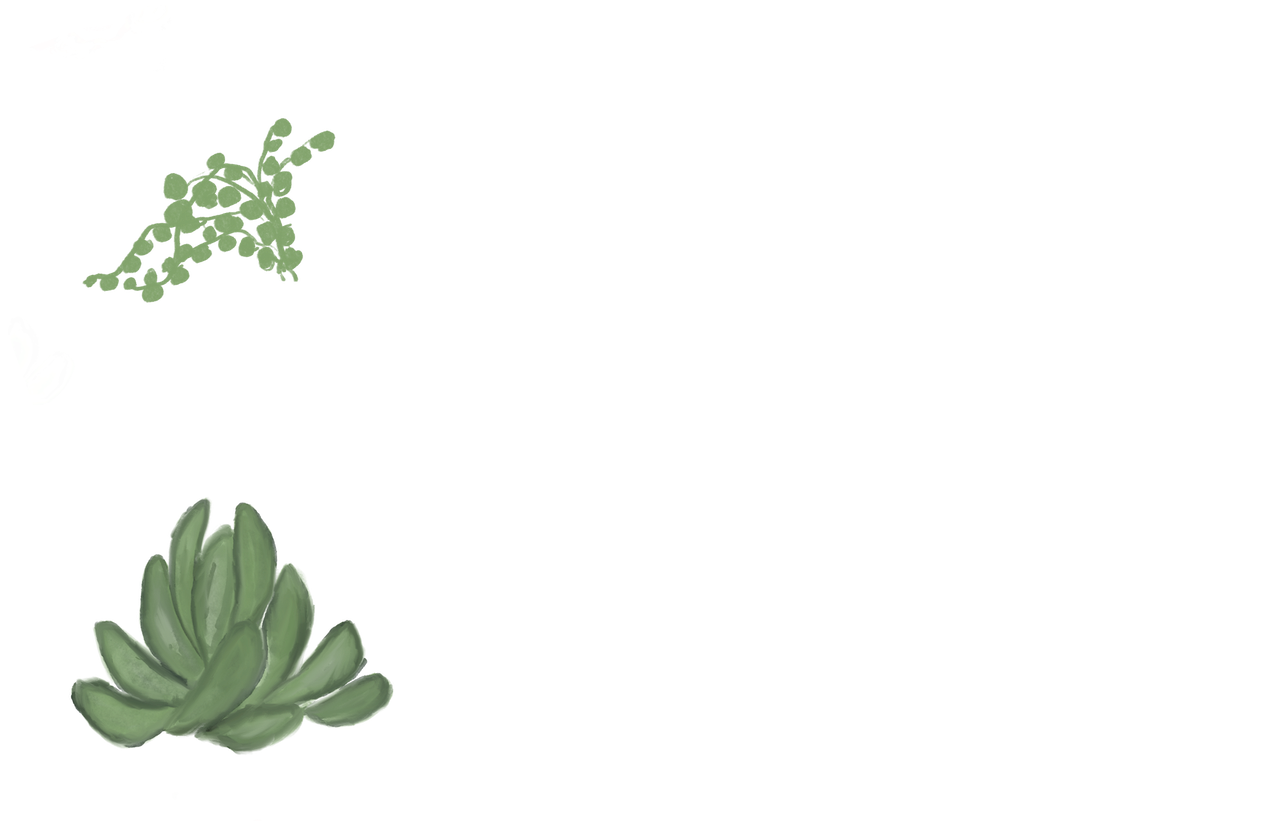
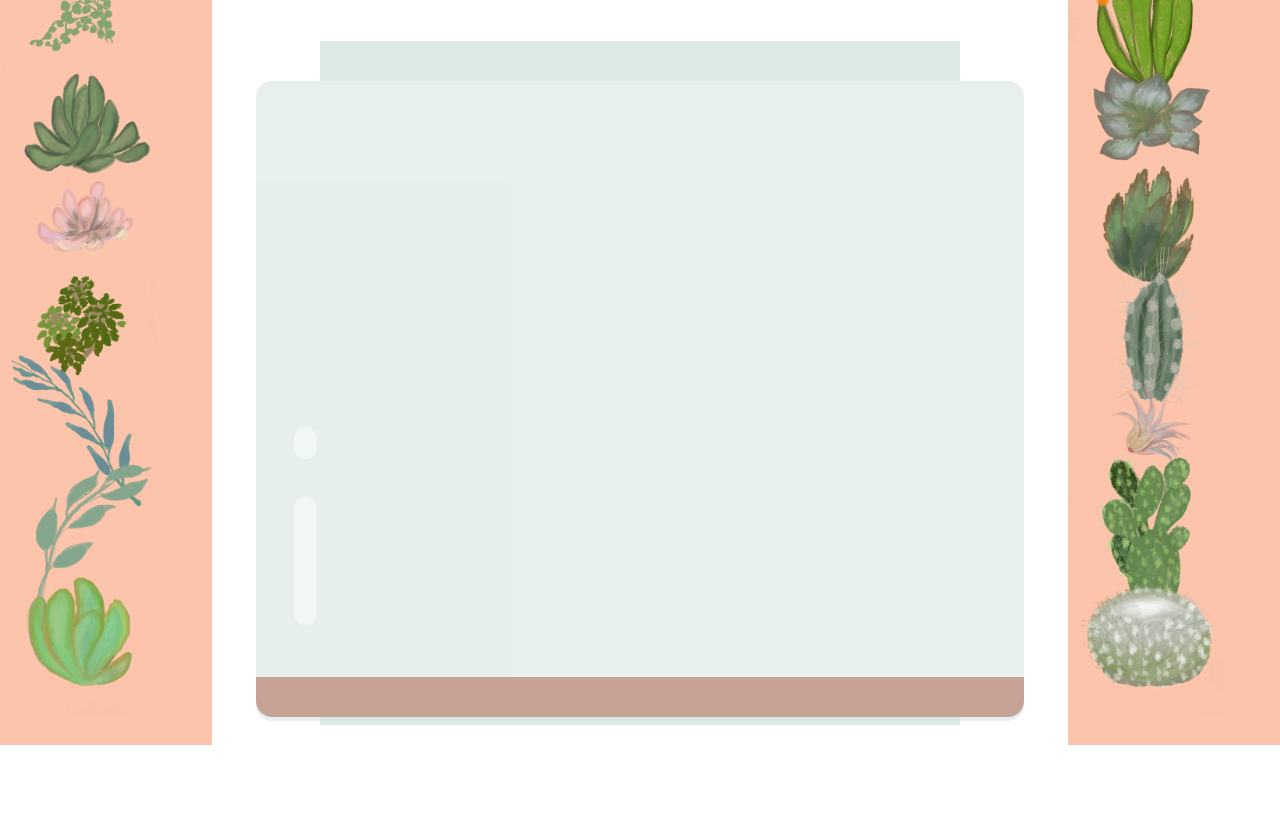
Before and after one commit to AnnCO972/terrarium, a plain HTML site: page index.html in a window 1280 px wide. Shown: the part 75-896 px from the top of the page. After the commit the page ends 820 px from the top, so only its background shows below. Drawn offline with Linux system fonts and the light colour scheme.

Commit message:
ajout de la feuille de style

```diff
--- a/index.html
+++ b/index.html
@@ -6,6 +6,7 @@
         <meta charset="utf-8"/>
         <meta http-equiv="X-UA-Compatible" content="IE=edge" />
         <meta name="=viewport" content="width=device-width, initil-scale=1" />
+        <link rel="stylesheet" href="./style.css" />
     </head>
 
     <body>
--- /dev/null
+++ b/style.css
@@ -0,0 +1,101 @@
+h1 {
+    color:#FBC4AB;
+    font-family:'Lucida Handwriting','Lucida Sans';
+    font-size: xx-large;
+    text-align: center;
+}
+
+.container
+{
+    background-color:#FBC4AB ;
+    width: 15%;
+    top: 0px;
+    position: absolute;
+    height: 100%;
+    padding: 10px;
+}
+#left-container{
+    left: 0px;
+}
+
+#right-container{
+    right:0px;
+}
+
+.plant-holder{
+    position:relative;
+    height: 13%;
+    left: -10px;
+}
+
+.plant{
+    position: absolute;
+    max-width: 150%;
+    max-height: 150%;
+    z-index: 2;
+}
+
+.jar-walls{
+    height: 80%;
+    width: 60%;
+    background: #d1e1df;
+    border-radius: 1rem;
+    position: absolute;
+    bottom: 0.5%;
+    left: 20%;
+    opacity: 0.5;
+    z-index: 1;
+}
+
+.jar-top{
+    width: 50%;
+    height:5%;
+    background: #d1e1df;
+    position: absolute;
+	bottom: 80.5%;
+	left: 25%;
+	opacity: 0.7;
+	z-index: 1;
+}
+
+.jar-bottom {
+	width: 50%;
+	height: 1%;
+	background: #d1e1df;
+	position: absolute;
+	bottom: 0%;
+	left: 25%;
+	opacity: 0.7;
+}
+
+.dirt {
+	width: 60%;
+	height: 5%;
+	background: #a12404;
+	position: absolute;
+	border-radius: 0 0 1rem 1rem;
+	bottom: 1%;
+	left: 20%;
+	opacity: 0.7;
+	z-index: -1;
+}
+
+.jar-glossy-long{
+    height:20%;
+    width: 3%;
+    border-radius: 2rem;
+    left: 5%;
+    background: #e4f0ef ;
+    position: absolute;
+    bottom: 15%;
+}
+
+.jar-glossy-short{
+    height:5%;
+    width: 3%;
+    border-radius: 2rem;
+    left: 5%;
+    background: #e4f0ef ;
+    position: absolute;
+    bottom: 41%;
+}
```
